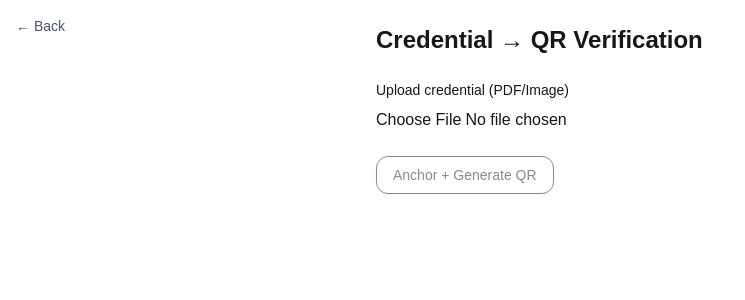
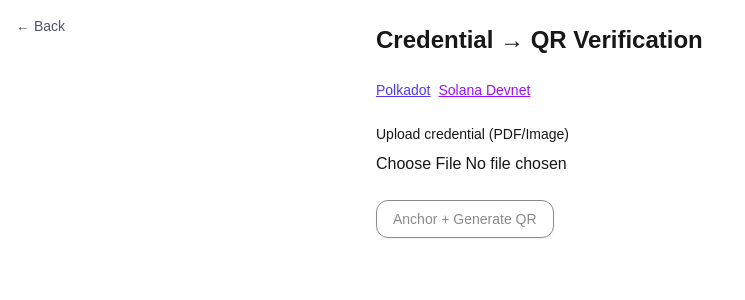
Before and after one commit to rocketjays-cmyk/w3bstitch-web, a Next.js app: page /credential in a window 1280 px wide. Shown: the top 300 px of the page, without its empty margins (0-745 px from the left). Built offline with nearby package versions, Linux system fonts and the light colour scheme.

Commit message:
feat: connect polkadot mainnet and solana devnet

```diff
--- a/src/app/anchor/page.tsx
+++ b/src/app/anchor/page.tsx
@@ -1,11 +1,11 @@
 "use client";
 
-import React, { useEffect, useMemo, useRef, useState } from "react";
+import React, { useEffect, useRef, useState } from "react";
 import type { DispatchError } from "@polkadot/types/interfaces";
 import type { AccountInfo } from "@polkadot/types/interfaces/system";
 
 /**
- * W3b Stitch — Anchor Media (Westend / Polkadot)
+ * W3b Stitch — Anchor Media (Polkadot)
  * - Client-only (safe for Vercel)
  * - Dynamic imports for chain libs
  * - Robust tx flow: Broadcast → InBlock → Finalized (nonce:-1)
@@ -13,7 +13,6 @@
  */
 
 export default function AnchorPage() {
-  const [network, setNetwork] = useState<"westend" | "polkadot">("westend");
   const [url, setUrl] = useState("");
   const [wallet, setWallet] = useState<{ address: string } | null>(null);
   const [hashHex, setHashHex] = useState("");
@@ -43,10 +42,7 @@
 
   const fileRef = useRef<HTMLInputElement | null>(null);
 
-  const wsEndpoint = useMemo(
-    () => (network === "westend" ? "wss://westend-rpc.polkadot.io" : "wss://rpc.polkadot.io"),
-    [network]
-  );
+  const wsEndpoint = "wss://rpc.polkadot.io";
 
   // ---------- utils ----------
   function toHexFromUtf8(s: string) {
@@ -134,9 +130,9 @@
 
       const accountInfo = accountInfoRaw as unknown as AccountInfo;
       const free = BigInt(accountInfo.data.free.toString());
-      const MIN = BigInt(1_000_000_000); // ~0.01 WND
-      if (network === "westend" && free < MIN) {
-        setStatus(`Not enough WND to pay fees. Free balance: ${free.toString()}`);
+      const MIN = BigInt(1_000_000_000); // ~0.01 DOT
+      if (free < MIN) {
+        setStatus(`Not enough DOT to pay fees. Free balance: ${free.toString()}`);
         return;
       }
 
@@ -206,7 +202,7 @@
     if (!extrinsicHash || !wallet) return;
     const receipt = {
       type: "w3bstitch.tdr",
-      chain: network,
+      chain: "polkadot",
       extrinsicHash,
       finalizedBlock: finalizedBlock || "(pending)",
       account: wallet.address,
@@ -228,10 +224,7 @@
   }
 
   // ---------- UI ----------
-  const subscanBase =
-    network === "westend"
-      ? "https://westend.subscan.io/extrinsic/"
-      : "https://polkadot.subscan.io/extrinsic/";
+  const subscanBase = "https://polkadot.subscan.io/extrinsic/";
 
   return (
     <div style={{ maxWidth: 720, margin: "40px auto", padding: 16 }}>
@@ -240,13 +233,11 @@
         Hash a file or URL, then anchor via <code>system.remarkWithEvent</code>.
       </p>
 
-      <label style={{ display: "block", marginBottom: 8 }}>
-        Network:&nbsp;
-        <select value={network} onChange={(e) => setNetwork(e.target.value as "westend" | "polkadot")}>
-          <option value="westend">Westend (testnet)</option>
-          <option value="polkadot">Polkadot (mainnet)</option>
-        </select>
-      </label>
+      <div style={{ display: "block", marginBottom: 8 }}>
+        <a href="/solana">
+          <button>Solana Devnet (Solflare)</button>
+        </a>
+      </div>
 
       <div style={{ display: "grid", gap: 8, margin: "12px 0" }}>
         <input
--- a/src/app/credential/page.tsx
+++ b/src/app/credential/page.tsx
@@ -61,6 +61,14 @@
   return (
     <main className="mx-auto max-w-xl p-6 space-y-6">
       <h1 className="text-2xl font-bold">Credential → QR Verification</h1>
+      <div className="flex gap-2">
+        <a href="/polkadot" className="text-indigo-600 underline text-sm">
+          Polkadot
+        </a>
+        <a href="/solana" className="text-purple-600 underline text-sm">
+          Solana Devnet
+        </a>
+      </div>
 
       <div className="space-y-2">
         <label className="block text-sm font-medium">Upload credential (PDF/Image)</label>
--- a/src/app/page.tsx
+++ b/src/app/page.tsx
@@ -16,7 +16,7 @@
             🔗 Polkadot Connectivity
           </a>
           <a href="/solana" className="px-6 py-3 bg-purple-600 hover:bg-purple-700 text-white font-semibold rounded-xl shadow-lg transition">
-            🔥 Solana Connectivity
+            🔥 Solana Devnet (Solflare)
           </a>
           <a href="/verify" className="px-6 py-3 bg-white hover:bg-gray-200 text-black font-semibold rounded-xl shadow-lg transition">
             ✅ Try Verification
--- a/src/app/polkadot/page.tsx
+++ b/src/app/polkadot/page.tsx
@@ -11,7 +11,7 @@
     endpoint: string;
     error?: string;
   }>({
-    endpoint: "wss://westend-rpc.polkadot.io",
+    endpoint: "wss://rpc.polkadot.io",
   });
 
   useEffect(() => {
@@ -52,7 +52,7 @@
 
   return (
     <main className="mx-auto max-w-xl p-6 space-y-4">
-      <h1 className="text-2xl font-bold">Polkadot Connectivity (Westend)</h1>
+      <h1 className="text-2xl font-bold">Polkadot Connectivity (Mainnet)</h1>
       <p className="text-sm text-gray-400">
         Endpoint: <code>{info.endpoint}</code>
       </p>
--- a/src/app/verify/page.tsx
+++ b/src/app/verify/page.tsx
@@ -42,6 +42,14 @@
   return (
     <main className="mx-auto max-w-xl p-6 space-y-6">
       <h1 className="text-2xl font-bold">Verify Credential</h1>
+      <div className="flex gap-2">
+        <a href="/polkadot" className="text-indigo-600 underline text-sm">
+          Polkadot
+        </a>
+        <a href="/solana" className="text-purple-600 underline text-sm">
+          Solana Devnet
+        </a>
+      </div>
 
       <div className="space-y-1">
         <p className="text-sm">Expected hash (from QR):</p>
```
